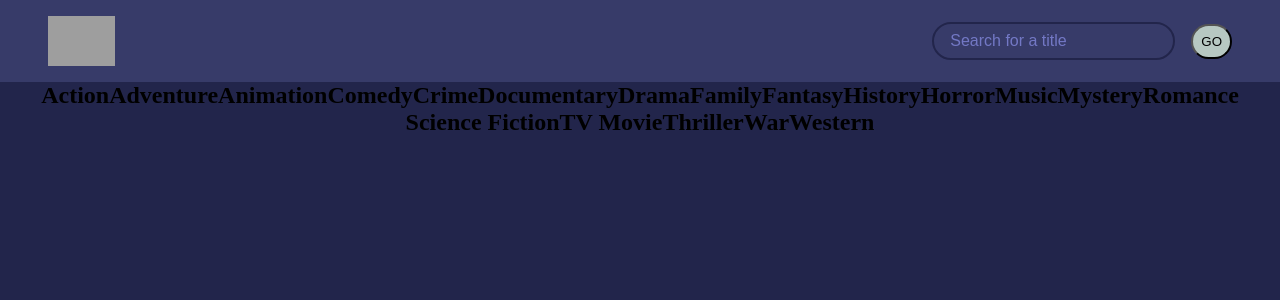
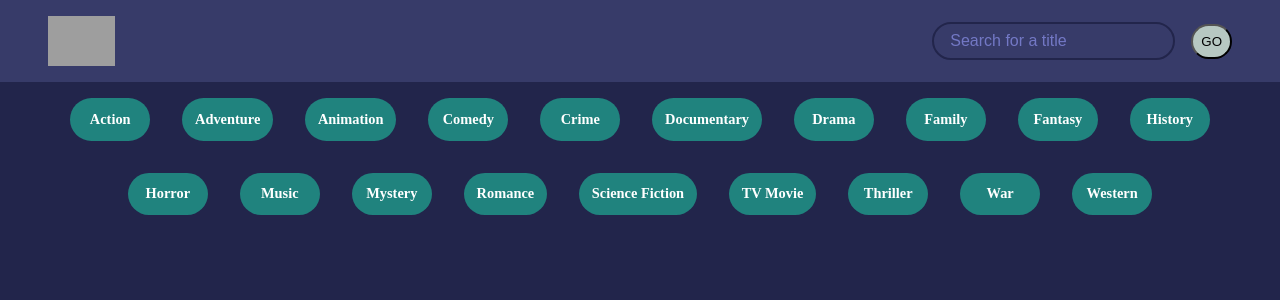
Before and after one commit to Nicola-Perera/vue-boolflix, a Vue app: page / in a window 1280 px wide. Shown: the top 300 px of the page. Built offline with nearby package versions, Linux system fonts and the light colour scheme; grey boxes are pictures that could not be loaded.

Commit message:
add style to genre tags

```diff
--- a/src/assets/scss/common_rules.scss
+++ b/src/assets/scss/common_rules.scss
@@ -12,6 +12,7 @@
     --primary-color: #22254b;
     --secondary-color: #373b69;
     --send-input-color: #b7c8c2;
+    --aqua-marine: #20837e;
 }
 
 // position
--- /dev/null
+++ b/src/assets/scss/genres_filter.scss
@@ -0,0 +1,13 @@
+// filter section attributes
+#genres {
+    .genre {
+        margin: 1rem 1rem;
+        background-color: var(--aqua-marine);
+        color: white;
+        padding: .8rem;
+        font-size: .6rem;
+        border-radius: 2rem;
+        min-width: 80px;
+        text-align: center;
+    }
+}
--- a/src/components/MoviesLayout.vue
+++ b/src/components/MoviesLayout.vue
@@ -4,7 +4,7 @@
     <div class="content">
 
       <!-- media poster -->
-      <img :src="poster" :alt="original_title + ' poster'">
+      <img v-if="poster != null" :src="poster" :alt="original_title + ' poster'">
 
       <!-- title -->
       <h2 v-if="title != original_title">Titolo del film: {{ title }}</h2>
--- a/src/components/TitleSearch.vue
+++ b/src/components/TitleSearch.vue
@@ -19,7 +19,7 @@
     <main>
 
       <div id="genres" class="container">
-        <div v-for="genre in genres" :key="genre.id">
+        <div v-for="genre in genres" class="genre" :class="genre.name" :key="genre.id">
           <h2>{{ genre.name }}</h2>
         </div>
       </div>
@@ -134,7 +134,7 @@ export default {
   justify-content: space-between
 }
   @import "../assets/scss/common_rules.scss";
-  // @import "../assets/scss/genres_filter.scss";
+  @import "../assets/scss/genres_filter.scss";
   @import url('https://fonts.googleapis.com/css2?family=Poppins:wght@200;400;700&display=swap');
 
 // header rules
```
